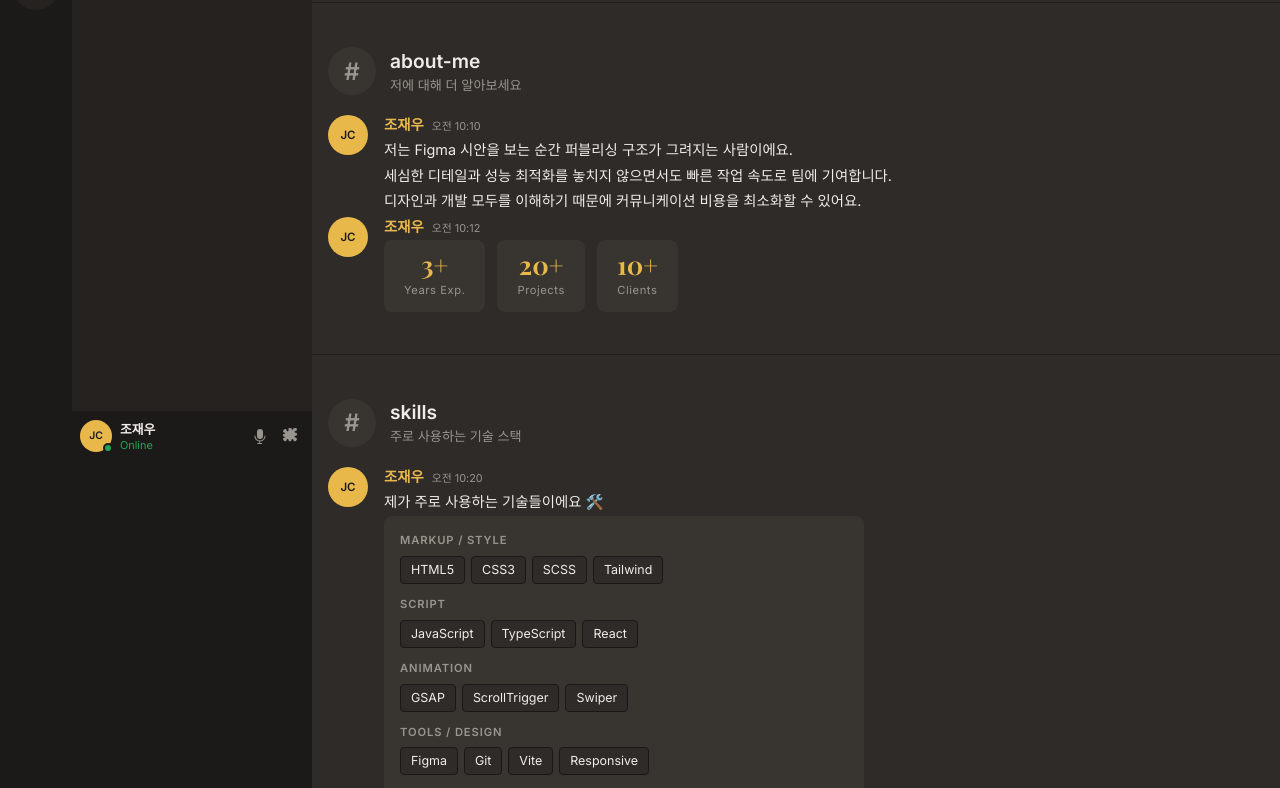
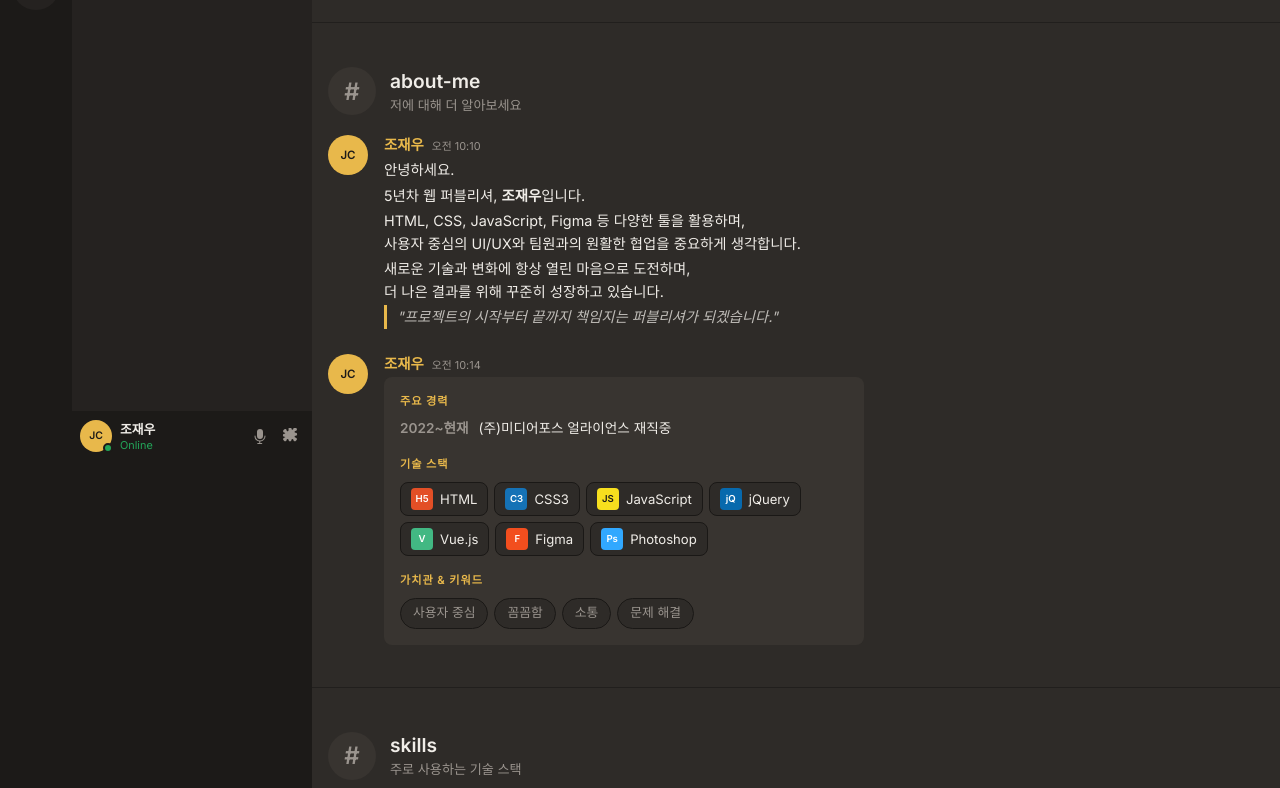
Before and after one commit to cjw0417/React_portfolio, a React (Vite) app in the folder React-portfolio/: page / in a window 1280 px wide. Shown: the part 340-1128 px from the top of the page. Built offline with nearby package versions, Linux system fonts and the light colour scheme; a web font is replaced by a local one.

Commit message:
05-28 수정
05-28 수정

```diff
--- a/React-portfolio/src/App.jsx
+++ b/React-portfolio/src/App.jsx
@@ -17,6 +17,7 @@ function App() {
         <ChannelSidebar
           activeChannel={activeChannel}
           visibleChannels={visibleChannels}
+          setActiveChannel={setActiveChannel}
         />
         <ChatArea
           setActiveChannel={setActiveChannel}
--- a/React-portfolio/src/components/ChannelSidebar.jsx
+++ b/React-portfolio/src/components/ChannelSidebar.jsx
@@ -11,7 +11,7 @@ function HashIcon() {
   )
 }
 
-export default function ChannelSidebar({ activeChannel, visibleChannels }) {
+export default function ChannelSidebar({ activeChannel, visibleChannels, setActiveChannel }) {
   const prevLengthRef = useRef(1)
 
   useEffect(() => {
@@ -30,6 +30,7 @@ export default function ChannelSidebar({ activeChannel, visibleChannels }) {
   }, [visibleChannels])
 
   const scrollTo = (id) => {
+    setActiveChannel(id)
     document.getElementById(id)?.scrollIntoView({ behavior: 'smooth' })
   }
 
--- a/React-portfolio/src/components/ChatArea.jsx
+++ b/React-portfolio/src/components/ChatArea.jsx
@@ -58,6 +58,51 @@ function ContactEmbed() {
   )
 }
 
+const TECH_STACK = [
+  { name: 'HTML',       abbr: 'H5', color: '#E34F26' },
+  { name: 'CSS3',       abbr: 'C3', color: '#1572B6' },
+  { name: 'JavaScript', abbr: 'JS', color: '#F7DF1E', dark: true },
+  { name: 'jQuery',     abbr: 'jQ', color: '#0769AD' },
+  { name: 'Vue.js',     abbr: 'V',  color: '#42B883' },
+  { name: 'Figma',      abbr: 'F',  color: '#F24E1E' },
+  { name: 'Photoshop',  abbr: 'Ps', color: '#31A8FF' },
+]
+
+const VALUES = ['사용자 중심', '꼼꼼함', '소통', '문제 해결']
+
+function AboutEmbed() {
+  return (
+    <div className="about-embed">
+      <div className="about-embed__section">
+        <p className="about-embed__label">주요 경력</p>
+        <div className="career-item">
+          <span className="career-item__period">2022~현재</span>
+          <span className="career-item__company">(주)미디어포스 얼라이언스 재직중</span>
+        </div>
+      </div>
+      <div className="about-embed__section">
+        <p className="about-embed__label">기술 스택</p>
+        <div className="tech-grid">
+          {TECH_STACK.map(({ name, abbr, color, dark }) => (
+            <div key={name} className="tech-badge">
+              <span className="tech-badge__icon" style={{ background: color, color: dark ? '#1a1a1a' : '#fff' }}>{abbr}</span>
+              <span className="tech-badge__name">{name}</span>
+            </div>
+          ))}
+        </div>
+      </div>
+      <div className="about-embed__section">
+        <p className="about-embed__label">가치관 &amp; 키워드</p>
+        <div className="value-tags">
+          {VALUES.map(v => (
+            <span key={v} className="value-tag">{v}</span>
+          ))}
+        </div>
+      </div>
+    </div>
+  )
+}
+
 const SKILL_DATA = [
   { category: 'Markup / Style',  items: ['HTML5', 'CSS3', 'SCSS', 'Tailwind'] },
   { category: 'Script',          items: ['JavaScript', 'TypeScript', 'React'] },
@@ -86,8 +131,8 @@ export default function ChatArea({ setActiveChannel, setVisibleChannels }) {
 
       ScrollTrigger.create({
         trigger: el,
-        start: 'top 45%',
-        end: 'bottom 45%',
+        start: 'top 30%',
+        end: 'bottom 30%',
         onEnter:     () => setActiveChannel(id),
         onEnterBack: () => setActiveChannel(id),
       })
@@ -141,20 +186,24 @@ export default function ChatArea({ setActiveChannel, setVisibleChannels }) {
       <section id="about-me" className="channel-section">
         <ChannelDivider label="about-me" desc="저에 대해 더 알아보세요" />
         <Message time="오전 10:10">
-          저는 Figma 시안을 보는 순간 퍼블리싱 구조가 그려지는 사람이에요.
+          안녕하세요.
         </Message>
         <Message time="오전 10:10" grouped>
-          세심한 디테일과 성능 최적화를 놓치지 않으면서도 빠른 작업 속도로 팀에 기여합니다.
+          5년차 웹 퍼블리셔, <strong>조재우</strong>입니다.
         </Message>
         <Message time="오전 10:11" grouped>
-          디자인과 개발 모두를 이해하기 때문에 커뮤니케이션 비용을 최소화할 수 있어요.
+          HTML, CSS, JavaScript, Figma 등 다양한 툴을 활용하며,<br />
+          사용자 중심의 UI/UX와 팀원과의 원활한 협업을 중요하게 생각합니다.
         </Message>
-        <Message time="오전 10:12">
-          <div className="stat-row">
-            <div className="stat-badge"><strong>3+</strong><span>Years Exp.</span></div>
-            <div className="stat-badge"><strong>20+</strong><span>Projects</span></div>
-            <div className="stat-badge"><strong>10+</strong><span>Clients</span></div>
-          </div>
+        <Message time="오전 10:12" grouped>
+          새로운 기술과 변화에 항상 열린 마음으로 도전하며,<br />
+          더 나은 결과를 위해 꾸준히 성장하고 있습니다.
+        </Message>
+        <Message time="오전 10:13" grouped>
+          <blockquote className="about-quote">"프로젝트의 시작부터 끝까지 책임지는 퍼블리셔가 되겠습니다."</blockquote>
+        </Message>
+        <Message time="오전 10:14">
+          <AboutEmbed />
         </Message>
       </section>
 
@@ -212,8 +261,8 @@ export default function ChatArea({ setActiveChannel, setVisibleChannels }) {
         </Message>
         <Message time="오전 10:42">
           또는 직접 연락하셔도 좋아요 →{' '}
-          <a href="https://github.com" target="_blank" rel="noreferrer">GitHub</a>{' · '}
-          <a href="mailto:hello@example.com">Email</a>
+          <a href="https://github.com/cjw04" target="_blank" rel="noreferrer">GitHub</a>{' · '}
+          <a href="mailto:ridshfwk34@gmail.com">Email</a>
         </Message>
         <div className="chat-footer">
           <p>© 2025 조재우. All rights reserved.</p>
--- a/React-portfolio/src/components/ChatArea.scss
+++ b/React-portfolio/src/components/ChatArea.scss
@@ -250,6 +250,105 @@
   }
 }
 
+// ── 자기소개 임베드 ──────────────────────────────────────
+.about-embed {
+  display: flex;
+  flex-direction: column;
+  gap: 16px;
+  background: $surface;
+  border-radius: 8px;
+  padding: 16px;
+  max-width: 480px;
+
+  &__section {
+    display: flex;
+    flex-direction: column;
+    gap: 8px;
+  }
+
+  &__label {
+    font-size: 0.7rem;
+    font-weight: 700;
+    letter-spacing: 0.08em;
+    text-transform: uppercase;
+    color: $accent;
+  }
+}
+
+.career-item {
+  display: flex;
+  gap: 10px;
+  align-items: center;
+  font-size: 0.85rem;
+
+  &__period {
+    font-weight: 700;
+    color: $muted;
+    flex-shrink: 0;
+  }
+
+  &__company {
+    color: $text;
+  }
+}
+
+.tech-grid {
+  display: flex;
+  flex-wrap: wrap;
+  gap: 6px;
+}
+
+.tech-badge {
+  display: inline-flex;
+  align-items: center;
+  gap: 7px;
+  background: $bg;
+  border: 1px solid $border;
+  border-radius: 8px;
+  padding: 5px 10px;
+
+  &__icon {
+    width: 22px;
+    height: 22px;
+    border-radius: 4px;
+    display: flex;
+    align-items: center;
+    justify-content: center;
+    font-size: 0.6rem;
+    font-weight: 800;
+    flex-shrink: 0;
+  }
+
+  &__name {
+    font-size: 0.82rem;
+    color: $text;
+  }
+}
+
+.value-tags {
+  display: flex;
+  flex-wrap: wrap;
+  gap: 6px;
+}
+
+.value-tag {
+  background: $bg;
+  border: 1px solid $border;
+  border-radius: 100px;
+  padding: 4px 12px;
+  font-size: 0.8rem;
+  color: $muted;
+}
+
+.about-quote {
+  border-left: 3px solid $accent;
+  padding-left: 10px;
+  margin: 0;
+  font-style: italic;
+  color: rgba($text, 0.75);
+  font-size: 0.9rem;
+}
+
 // ── 푸터 ─────────────────────────────────────────────────
 .chat-footer {
   padding: 32px 16px 16px;
--- a/React-portfolio/src/components/Message.scss
+++ b/React-portfolio/src/components/Message.scss
@@ -9,6 +9,10 @@
 
   &:hover {
     background: rgba($surface, 0.6);
+  }
+
+  & + &:not(&--grouped) {
+    margin-top: 20px;
   }
 
   &--grouped {
```
